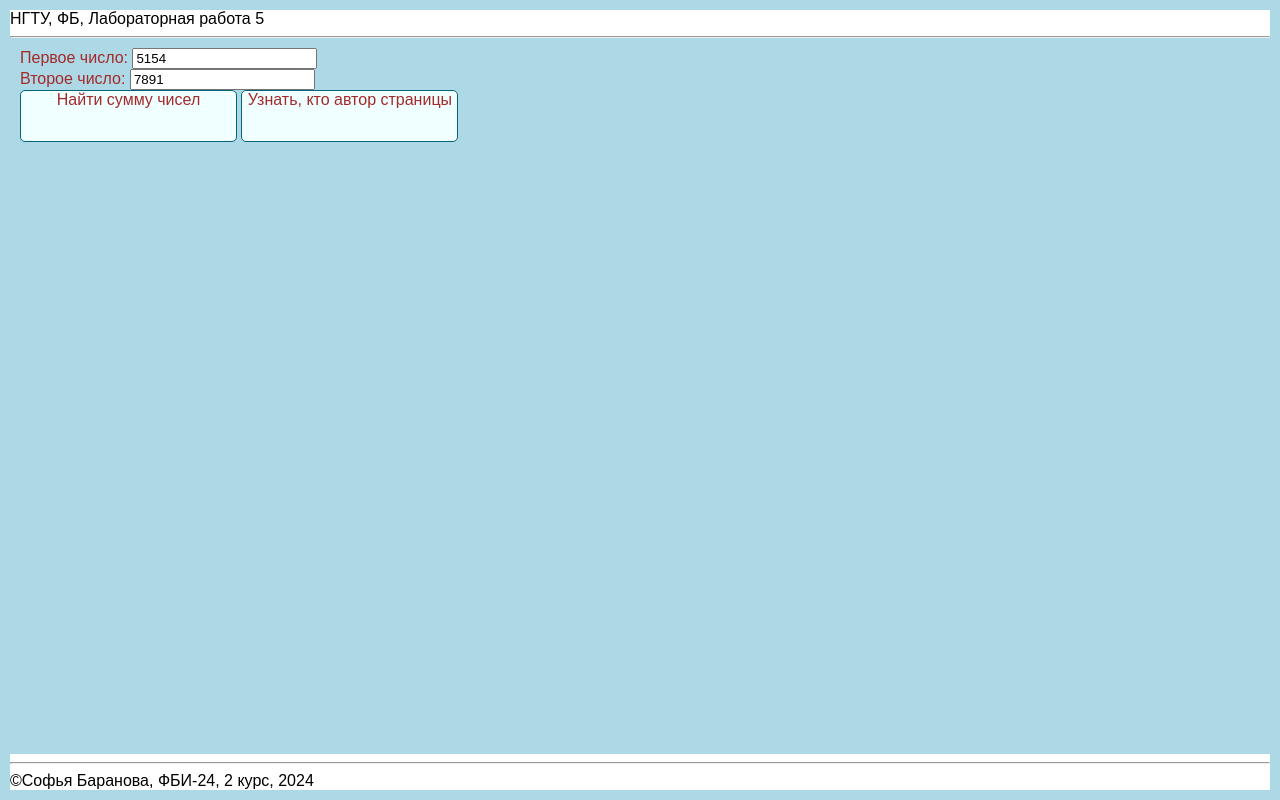
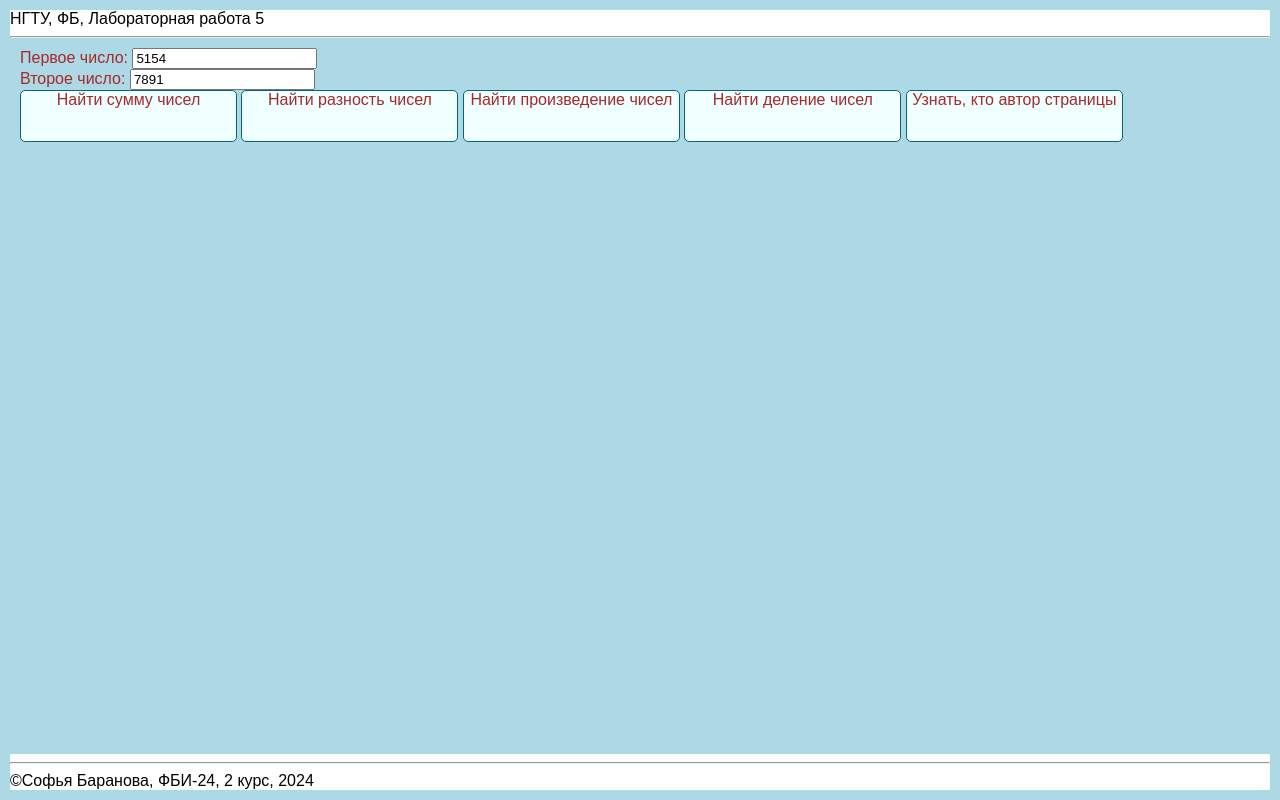
Before and after one commit to sssonyaaab/web-front-labs, a plain HTML site: page lab5/arithmetic.html in a window 1280 px wide. Drawn offline with Linux system fonts and the light colour scheme.

Commit message:
Арифметические операции

```diff
--- a/lab5/arithmetic.html
+++ b/lab5/arithmetic.html
@@ -16,6 +16,33 @@
             let b = parseInt(inputB.value);
             let result = a + b;
             alert ('Сумма ' + a + ' и ' + b + ' равна ' + result);
+        }
+        function showRaz() {
+            let inputA = document.getElementById('numberA');
+            let inputB = document.getElementById('numberB');
+
+            let a = parseInt(inputA.value);
+            let b = parseInt(inputB.value);
+            let result = a - b;
+            alert ('Разность ' + a + ' и ' + b + ' равна ' + result);
+        }
+        function showPro() {
+            let inputA = document.getElementById('numberA');
+            let inputB = document.getElementById('numberB');
+
+            let a = parseInt(inputA.value);
+            let b = parseInt(inputB.value);
+            let result = a * b;
+            alert ('Произведение ' + a + ' и ' + b + ' равно ' + result);
+        }
+        function showDel() {
+            let inputA = document.getElementById('numberA');
+            let inputB = document.getElementById('numberB');
+
+            let a = parseInt(inputA.value);
+            let b = parseInt(inputB.value);
+            let result = a / b;
+            alert ('Деление ' + a + ' и ' + b + ' равно ' + result);
         }
         function showAuthor() {
             let author = 'Автор страницы: \nБаранова Софья Сергеевна';
@@ -50,6 +77,9 @@
         <label>Первое число: <input type="number" value="5154" id="numberA"></label><br>
         <label>Второе число: <input type="number" value="7891" id="numberB"></label><br>
         <div class="message" onclick="showSum()">Найти сумму чисел</div>
+        <div class="message" onclick="showRaz()">Найти разность чисел</div>
+        <div class="message" onclick="showPro()">Найти произведение чисел</div>
+        <div class="message" onclick="showDel()">Найти деление чисел</div>
         <div class="message" onclick="showAuthor()">Узнать, кто автор страницы</div>
     </main>
 
```
